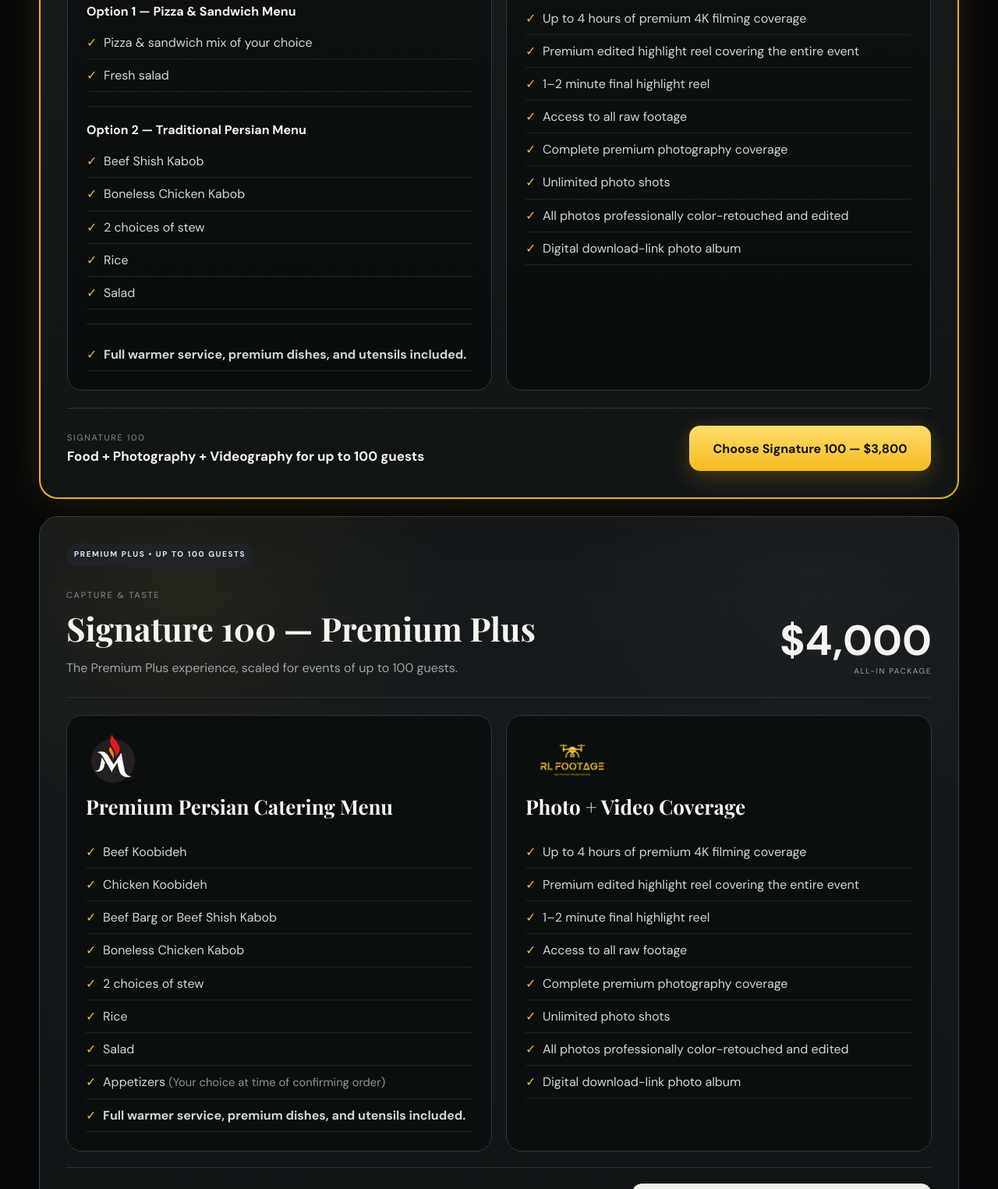
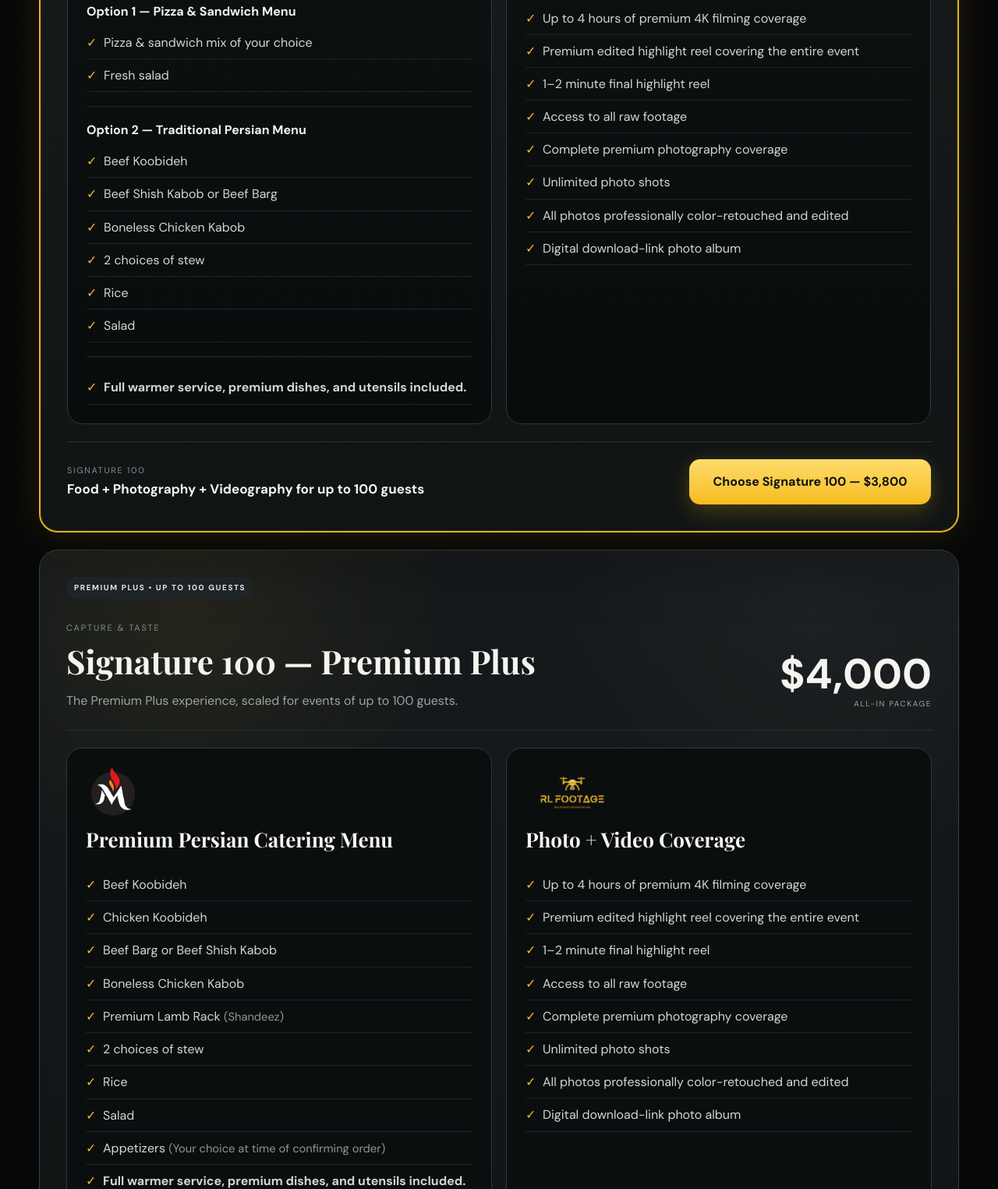
Before and after one commit to dannyfitone-hue/capture-taste-landing, a website: page index.html in a window 1280 px wide. Shown: the part 4324-5849 px from the top of the page at 78% size. Drawn offline with nearby package versions, Linux system fonts and the light colour scheme.

Commit message:
Add files via upload

```diff
--- a/index.html
+++ b/index.html
@@ -289,7 +289,8 @@
               <div class="menu-option">
                 <div class="option-title">Option 2 — Traditional Persian Menu</div>
                 <ul>
-                  <li>Beef Shish Kabob</li>
+                  <li>Beef Koobideh</li>
+                  <li>Beef Shish Kabob or Beef Barg</li>
                   <li>Boneless Chicken Kabob</li>
                   <li>2 choices of stew</li>
                   <li>Rice</li>
@@ -335,7 +336,7 @@
 <div class="tag premium-tag">PREMIUM PLUS • UP TO 100 GUESTS</div>
 <div class="package-title-row"><div><span class="kicker">CAPTURE & TASTE</span><h3>Signature 100 — Premium Plus</h3><p class="package-subtitle">The Premium Plus experience, scaled for events of up to 100 guests.</p></div><div class="price"><strong>$4,000</strong><span class="all-in">ALL-IN PACKAGE</span></div></div>
 <div class="brand-service-grid">
-<section class="brand-service m-service"><div class="mini-brand"><img src="/mcafe-logo.png" alt="M Cafe & Grill"></div><h4>Premium Persian Catering Menu</h4><ul><li>Beef Koobideh</li><li>Chicken Koobideh</li><li>Beef Barg or Beef Shish Kabob</li><li>Boneless Chicken Kabob</li><li>2 choices of stew</li><li>Rice</li><li>Salad</li><li>Appetizers <span>(Your choice at time of confirming order)</span></li></ul>
+<section class="brand-service m-service"><div class="mini-brand"><img src="/mcafe-logo.png" alt="M Cafe & Grill"></div><h4>Premium Persian Catering Menu</h4><ul><li>Beef Koobideh</li><li>Chicken Koobideh</li><li>Beef Barg or Beef Shish Kabob</li><li>Boneless Chicken Kabob</li><li>Premium Lamb Rack <span>(Shandeez)</span></li><li>2 choices of stew</li><li>Rice</li><li>Salad</li><li>Appetizers <span>(Your choice at time of confirming order)</span></li></ul>
               <div class="menu-option">
                 <ul>
                   <li><strong>Full warmer service, premium dishes, and utensils included.</strong></li>
```
Also changed, not shown: README.txt.
